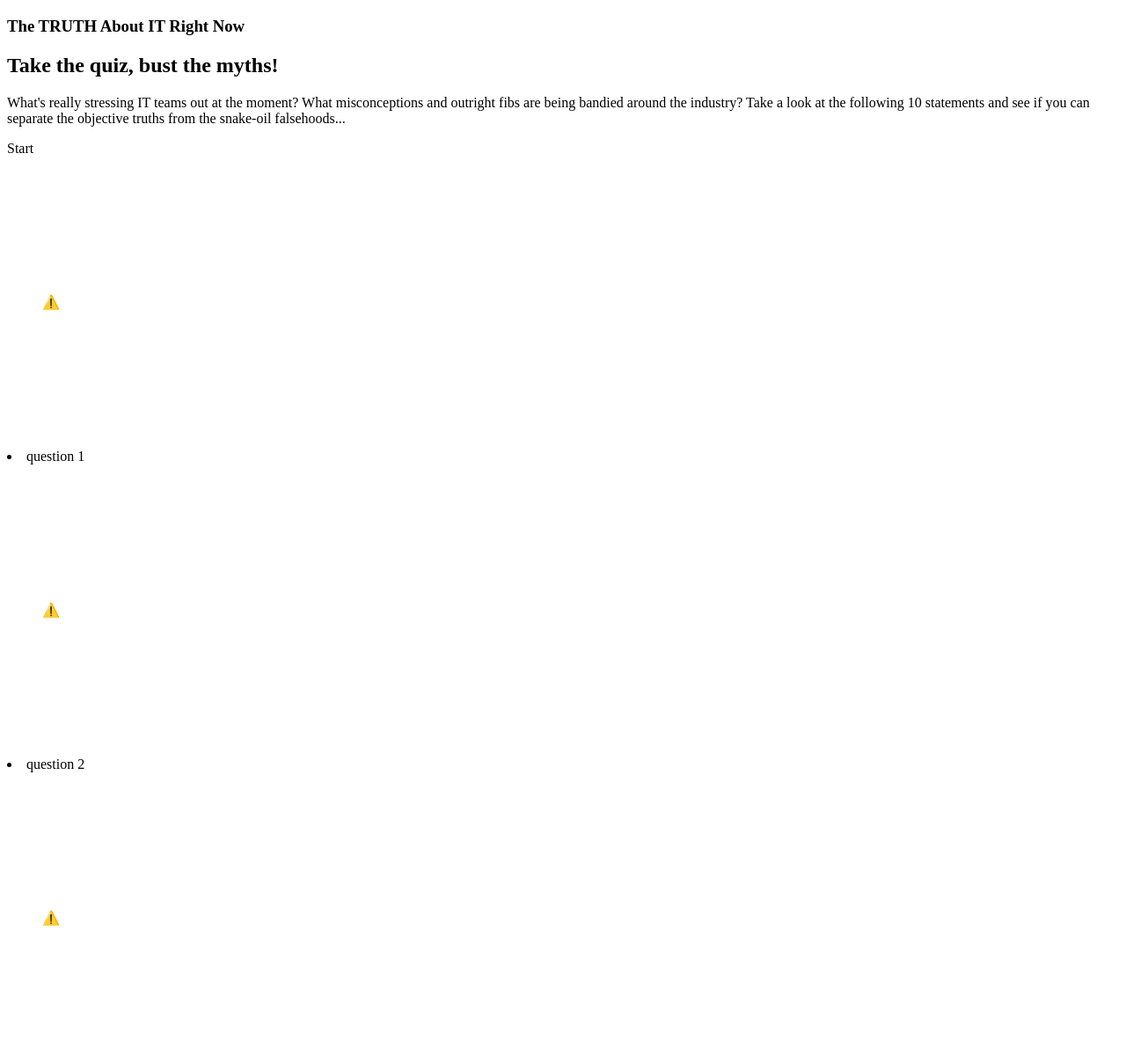
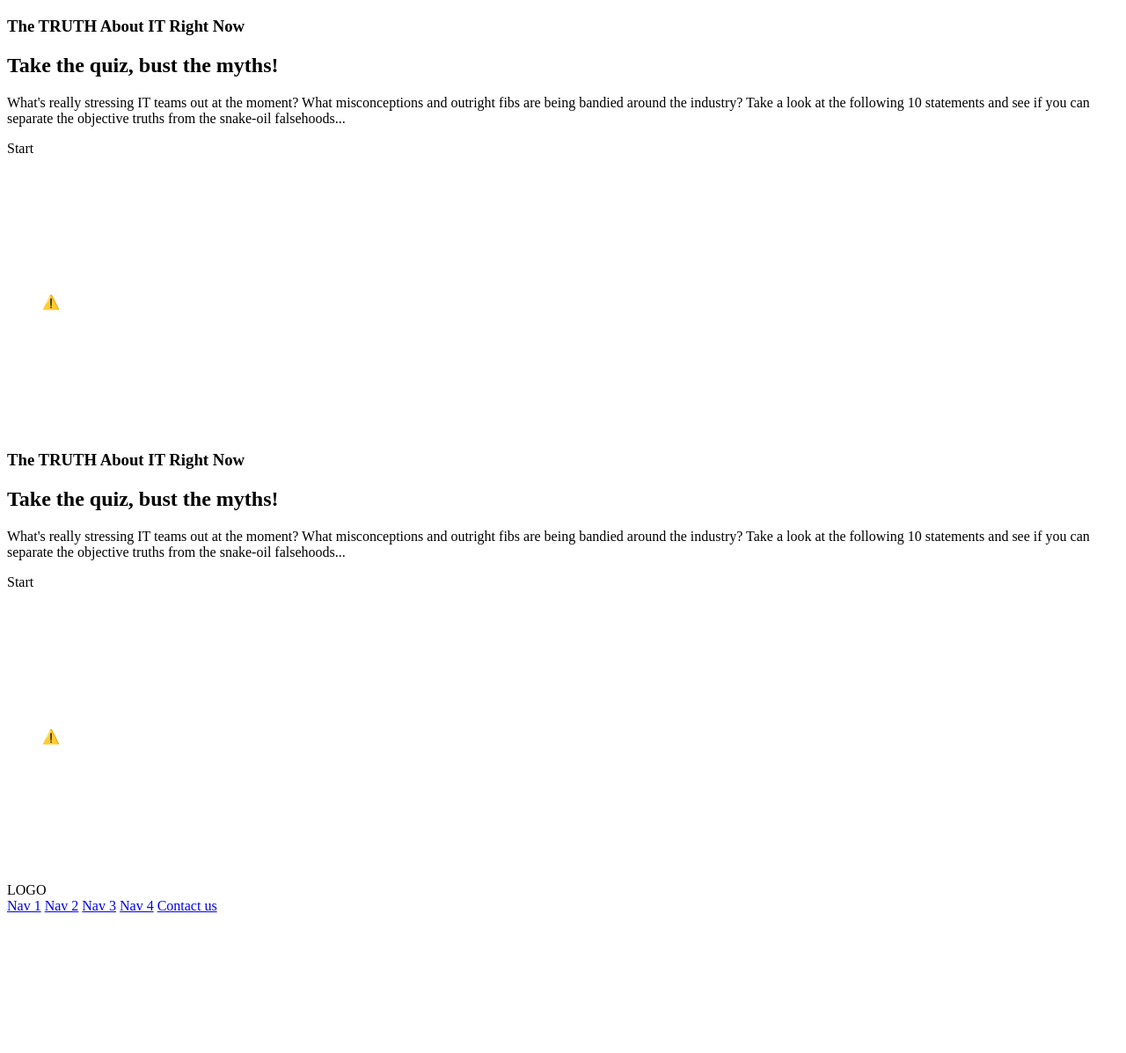
Before and after one commit to BenC0/work-from-anywhere-lie-detector, an Eleventy site: page src/index.md in a window 1280 px wide. Shown: the top 1197 px of the page at 88% size. After the commit the page ends 1047 px from the top, so only its background shows below. Built offline with nearby package versions, Linux system fonts and the light colour scheme; Eleventy itself is replaced by a stand-in of ours; files that its build step writes are made by us from their sources; no server answers.

Commit message:
Core templating flow setup

```diff
--- a/src/_data/content.json
+++ b/src/_data/content.json
@@ -11,6 +11,7 @@
     },
     "questions": [
         {
+            "num": "1",
             "id": "question 1",
             "layout": "start_page.njk",
             "content": {
@@ -18,16 +19,13 @@
                 "hero_subheading": "Take the quiz, bust the myths! ",
                 "hero_body": "What's really stressing IT teams out at the moment? What misconceptions and outright fibs are being bandied around the industry? Take a look at the following 10 statements and see if you can separate the objective truths from the snake-oil falsehoods...",
                 "hero_CTA": "Start"
-            }
-        },
-        {
-            "id": "question 2",
-            "layout": "start_page.njk",
-            "content": {
+            },
+            "answer": {
                 "hero_title": "The TRUTH About IT Right Now",
                 "hero_subheading": "Take the quiz, bust the myths! ",
                 "hero_body": "What's really stressing IT teams out at the moment? What misconceptions and outright fibs are being bandied around the industry? Take a look at the following 10 statements and see if you can separate the objective truths from the snake-oil falsehoods...",
                 "hero_CTA": "Start"
+
             }
         }
     ]
--- a/src/_includes/core_layout.njk
+++ b/src/_includes/core_layout.njk
@@ -1,4 +1,4 @@
-<input type="radio" name="question-{{ item_num }}" id="question-{{ item_num }}-correct" class="counter_ignore correct-answer answer" />
+<input type="radio" name="question-{{ item_num }}" id="question-{{ item_num }}-correct" class="counter_ignore correct-answer input-answer" />
 <section id="{{ item_id | slug }}" page="{{ item_num }}">
     <article>
         {% block content %}
--- a/src/_includes/question.njk
+++ b/src/_includes/question.njk
@@ -1,7 +1,10 @@
 {% extends "core_layout.njk" %}
-{% set item_num = "{{ question.id }}" %}
-{% set item_id = "Start Page" %}
+{% set item_id = question.id %}
+{% set item_num = question.num %}
 
 {% block content %}
-    <li>{{ question.id }}</li>
+    <h1 class="hero_title">{{ question.content.hero_title | safe }}</h1>
+    <h2 class="hero_subheading">{{ question.content.hero_subheading | safe }}</h2>
+    <p class="hero_body">{{ question.content.hero_body | safe }}</p>
+    <label for="question-0-correct" class="hero_cta">{{ question.content.hero_CTA | safe }}</label>
 {% endblock %}
--- a/src/css/index.css
+++ b/src/css/index.css
@@ -1,3 +1,3 @@
-input.answer {
+.input-answer {
     display: none;
 }
```
Also changed, not shown: src/index.md (+1 -0 lines).
